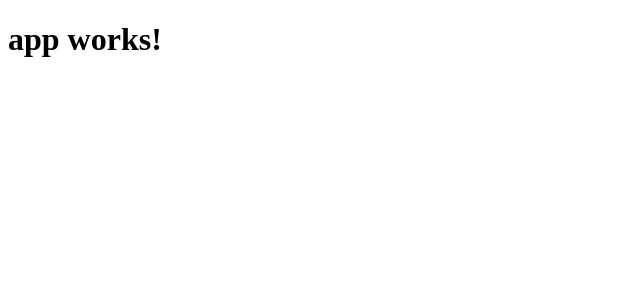
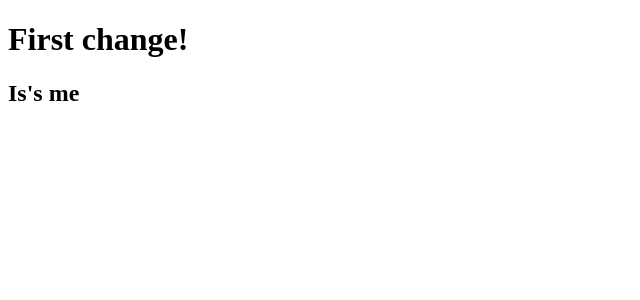
Before and after one commit to 3ndrius/Angular2, an Angular app: page / in a window 1280 px wide. Shown: the top 300 px of the page, without its empty margins (0-640 px from the left). Built offline with nearby package versions, Linux system fonts and the light colour scheme.

Commit message:
Try change

```diff
--- a/src/app/app.component.html
+++ b/src/app/app.component.html
@@ -1,3 +1,6 @@
 <h1>
   {{title}}
 </h1>
+<h2>
+  {{name}}
+</h2>
--- a/src/app/app.component.ts
+++ b/src/app/app.component.ts
@@ -6,5 +6,6 @@ import { Component } from '@angular/core';
   styleUrls: ['./app.component.css']
 })
 export class AppComponent {
-  title = 'app works!';
+  title = 'First change!';
+  name= "Is's me";
 }
```
Also changed, not shown: 1 other file (tests, documents, lock files or other folders).
